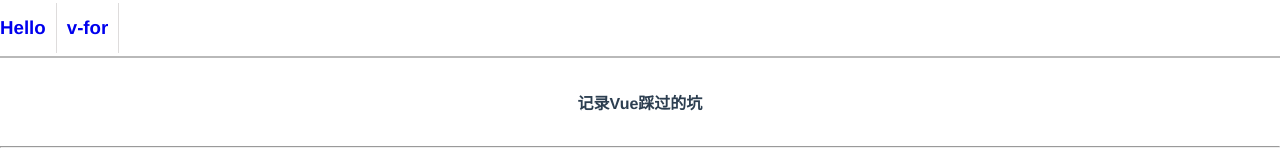
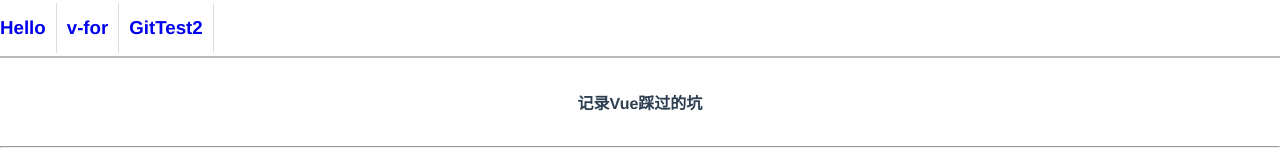
Before and after one commit to sep20th/vue-test, a Vue app: page /#/QRcode in a window 1280 px wide. Shown: the top 160 px of the page. Built offline with nearby package versions, Linux system fonts and the light colour scheme.

Commit message:
add 1000blue

```diff
--- a/src/App.vue
+++ b/src/App.vue
@@ -9,6 +9,11 @@
       <router-link to="VFor">
         <li>
           <h3>v-for</h3>
+        </li>
+      </router-link>
+       <router-link to="GitTest2">
+        <li>
+          <h3>GitTest2</h3>
         </li>
       </router-link>
     </ul>
--- /dev/null
+++ b/src/components/GitTest2.vue
@@ -0,0 +1,5 @@
+<template>
+ <div>
+ 	<p>add 0957blue</p>
+ </div>
+</template>
--- a/src/router/index.js
+++ b/src/router/index.js
@@ -3,6 +3,7 @@ import Router from 'vue-router'
 import Hello from '@/components/Hello'
 import VFor from '@/components/VFor'
 import QRcode from '@/components/QRcode'
+import GitTest2 from '@/components/GitTest2'
 
 Vue.use(Router)
 
@@ -14,5 +15,6 @@ export default new Router({
       ]
     },
     { path: '/VFor', component: VFor },
+    { path: '/GitTest2', component: GitTest2 },
   ]
 })
```
